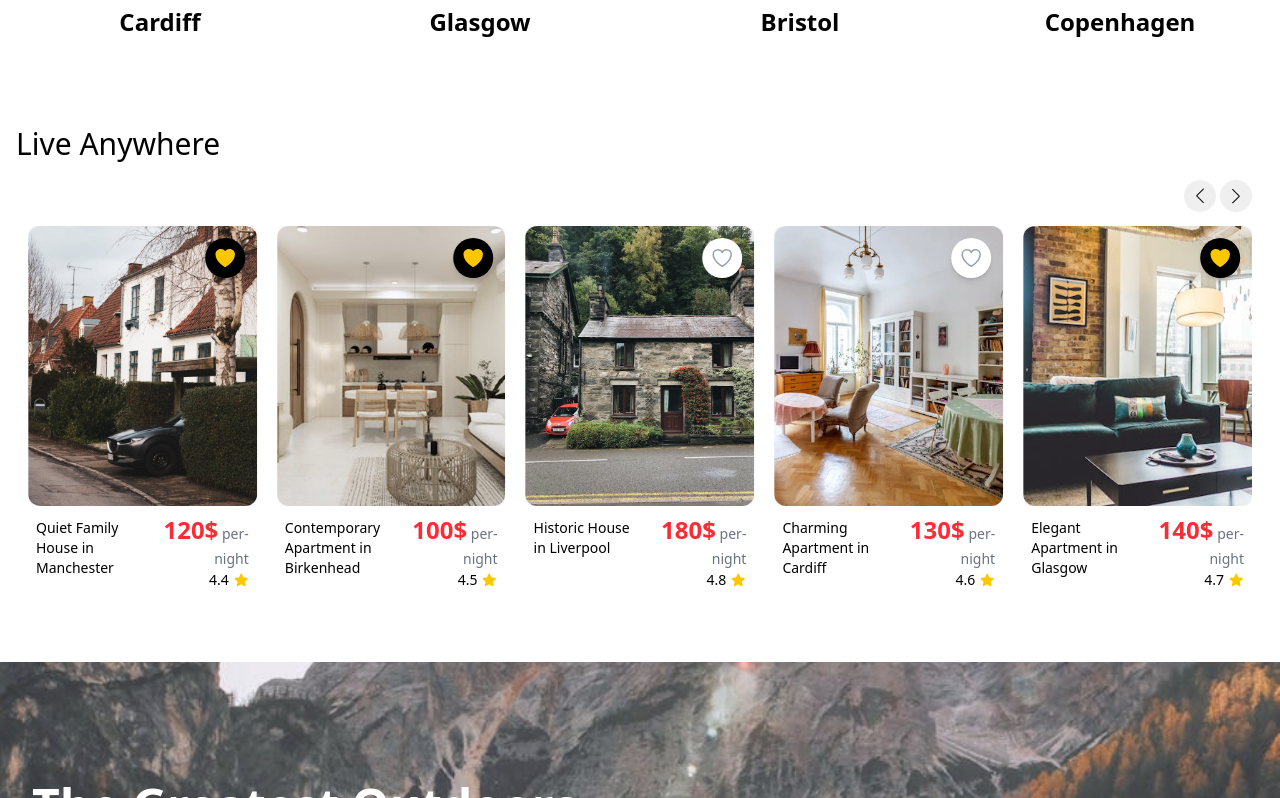
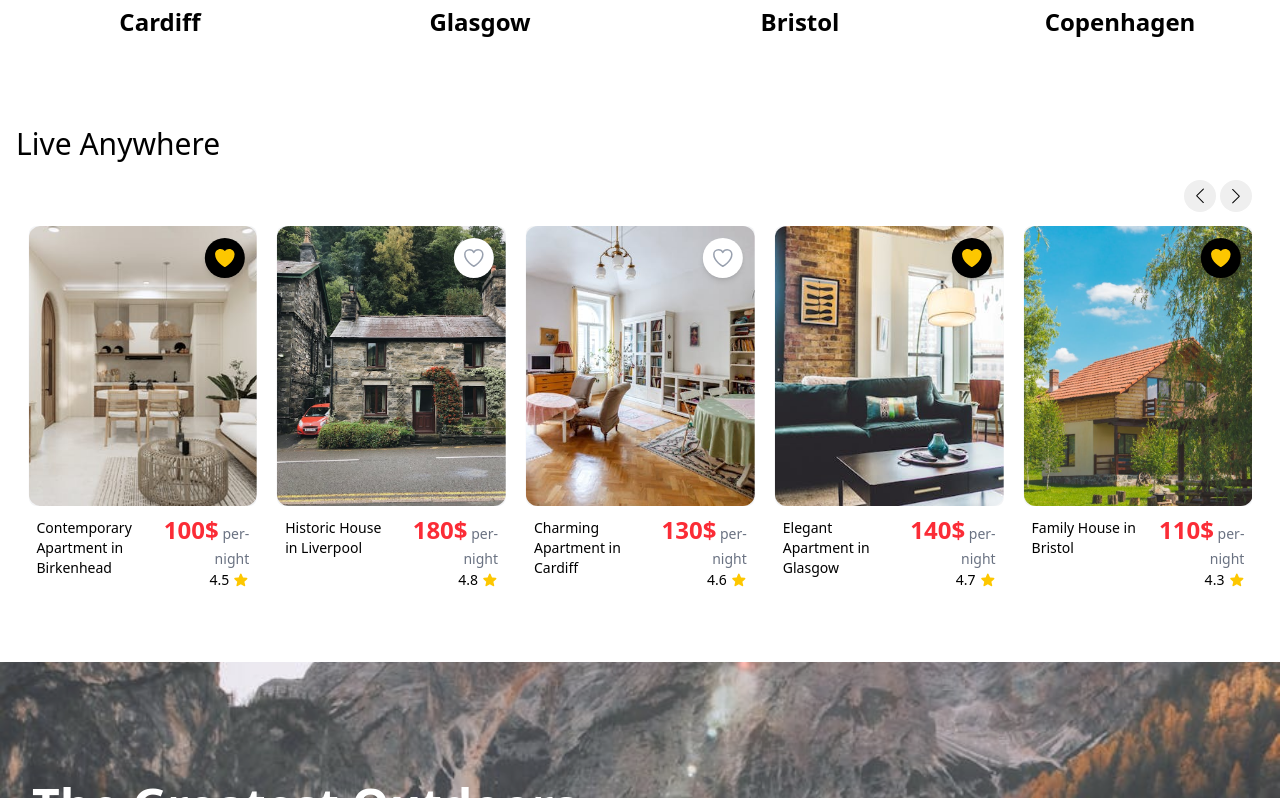
Before and after one commit to WalidOmran/airbnb-app, a Next.js app: page / in a window 1280 px wide. Shown: the part 1494-2292 px from the top of the page. Built offline with nearby package versions, Linux system fonts and the light colour scheme; no server answers; data requests are answered from the project's data file.

Commit message:
fix: refactor FeaturedCities and FeaturedProperties components to use hooks for data fetching and loading state

```diff
--- a/src/app/page.js
+++ b/src/app/page.js
@@ -5,7 +5,7 @@ import Header from "@/components/header/Header";
 import HeroSection from "@/components/HeroSection/HeroSection";
 import FeaturedProperties from "@/components/FeaturedProperties/FeaturedProperties";
 import PropertiesLoading from "@/components/FeaturedProperties/PropertiesLoading";
-
+export const fetchCache = 'force-no-store';
 export const dynamic = 'force-dynamic';
 export const metadata = {
   title : 'Home',
--- a/src/components/FeaturedCities/FeaturedCities.jsx
+++ b/src/components/FeaturedCities/FeaturedCities.jsx
@@ -1,28 +1,36 @@
+'use client';
+import { useState, useEffect } from 'react';
 import { getData } from '@/data/getData';
 import SectionHeader from '../SectionHeader'
 import CityItem from './CityItem'
 import { apiUrl } from '@/utils/utils';
-const FeaturedCities  = async () => {
-  const data = await getData(`${apiUrl}/cities`);
-  const cities = process.env.NODE_ENV === 'production'
-    ? data?.cities ?? []
-    : data ?? [];
 
+export default function FeaturedCities() {
+  const [cities, setCities] = useState([]);
+  const [loading, setLoading] = useState(true);
+
+  useEffect(() => {
+    getData(`${apiUrl}/cities`).then(data => {
+      const citiesData = process.env.NODE_ENV === 'production'
+        ? data?.cities ?? []
+        : data ?? [];
+      setCities(citiesData);
+      setLoading(false);
+    });
+  }, []);
+
+  if (loading) return <div>Loading cities...</div>;
 
   return (
     <section className='w-full'>
       <div className="container">
         <SectionHeader title="Explore Featured Cities" />
-        <div className="grid grid-cols-1 sm:grid-cols-2  lg:grid-cols-3 xl:grid-cols-4 gap-8 my-8">
-            {
-                cities.map((item)=>
-                    <CityItem key={item.id} item={item}/>
-                )
-            }
+        <div className="grid grid-cols-1 sm:grid-cols-2 lg:grid-cols-3 xl:grid-cols-4 gap-8 my-8">
+          {cities.map((item) =>
+            <CityItem key={item.id} item={item}/>
+          )}
         </div>
       </div>
     </section>
   )
 }
-
-export default FeaturedCities
--- a/src/components/FeaturedProperties/FeaturedProperties.jsx
+++ b/src/components/FeaturedProperties/FeaturedProperties.jsx
@@ -1,26 +1,59 @@
+// 'use client';
+// import { getData } from "@/data/getData";
+// import SectionHeader from "../SectionHeader";
+// import FeaturedPropertiesSlider from "./FeaturedPropertiesSlider";
+// import { propertiesApiUrl } from "@/utils/utils";
+
+// const FeaturedProperties = async () => {
+
+
+// const data = await getData(propertiesApiUrl);
+
+
+// // const properties = process.env.NODE_ENV === 'production'
+// //   ? data.properties
+// //   : data;
+//   return (
+//     <section className='w-full'>
+
+//       <div className="container">
+//         <SectionHeader title='Live Anywhere' />
+//         <FeaturedPropertiesSlider properties={properties} />
+//       </div>
+//     </section>
+//   )
+// }
+
+// export default FeaturedProperties
+
+
+
+'use client';
+import { useState, useEffect } from 'react';
 import { getData } from "@/data/getData";
 import SectionHeader from "../SectionHeader";
 import FeaturedPropertiesSlider from "./FeaturedPropertiesSlider";
 import { propertiesApiUrl } from "@/utils/utils";
 
-const FeaturedProperties = async () => {
+export default function FeaturedProperties() {
+  const [properties, setProperties] = useState([]);
+  const [loading, setLoading] = useState(true);
 
+  useEffect(() => {
+    getData(propertiesApiUrl).then(data => {
+      setProperties(data.properties || data);
+      setLoading(false);
+    });
+  }, []);
 
-const data = await getData(propertiesApiUrl);
+  if (loading) return <div>Loading properties...</div>;
 
-
-const properties = process.env.NODE_ENV === 'production'
-  ? data.properties
-  : data;
   return (
     <section className='w-full'>
-
       <div className="container">
         <SectionHeader title='Live Anywhere' />
         <FeaturedPropertiesSlider properties={properties} />
       </div>
     </section>
-  )
+  );
 }
-
-export default FeaturedProperties
--- a/src/utils/utils.js
+++ b/src/utils/utils.js
@@ -1,7 +1,6 @@
 export const propertiesApiUrl = process.env.NODE_ENV === 'production'
-  ? 'https://raw.githubusercontent.com/WalidOmran/airbnb-app/main/src/FakeDB/db.json'
+  ? 'https://airbnb-json-db.vercel.app/properties'
   : 'http://localhost:9000/properties';
-
 
 
   export const apiUrl = process.env.NODE_ENV === 'production'
```
